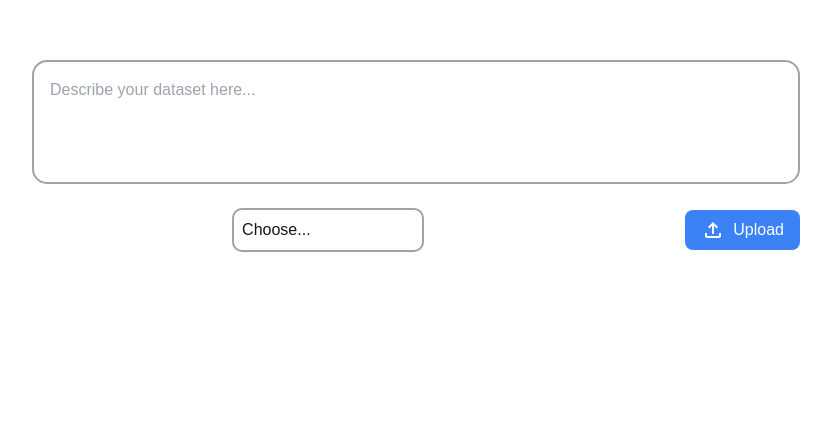
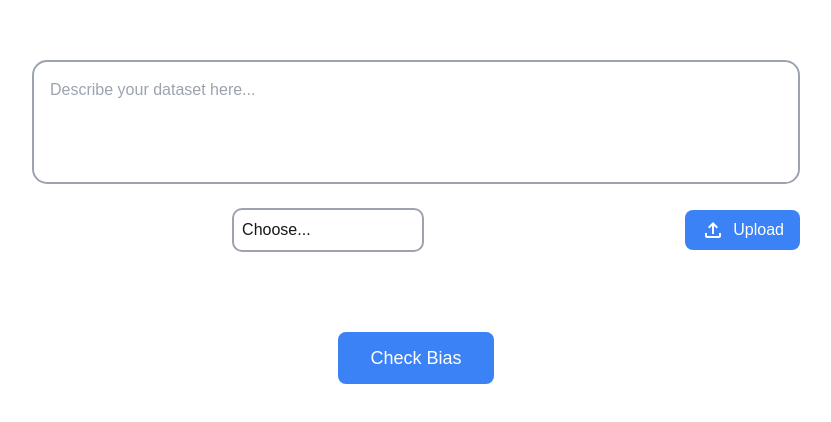
Before and after one commit to london-hackathon/frontend, a Next.js app: page / in a window 1280 px wide. Shown: the part 152-574 px from the top of the page, without its empty margins (224-1055 px from the left). Built offline with nearby package versions, Linux system fonts and the light colour scheme.

Commit message:
add button

```diff
--- a/app/page.js
+++ b/app/page.js
@@ -110,6 +110,11 @@ export default function Home() {
           </div>
         </div>
       </div>
+      <div className="flex justify-center mt-8">
+        <button className="px-8 py-3 bg-blue-500 text-white text-lg font-light rounded-lg hover:bg-blue-600 transition-colors">
+          Check Bias
+        </button>
+      </div>
     </div>
   );
 }
```
